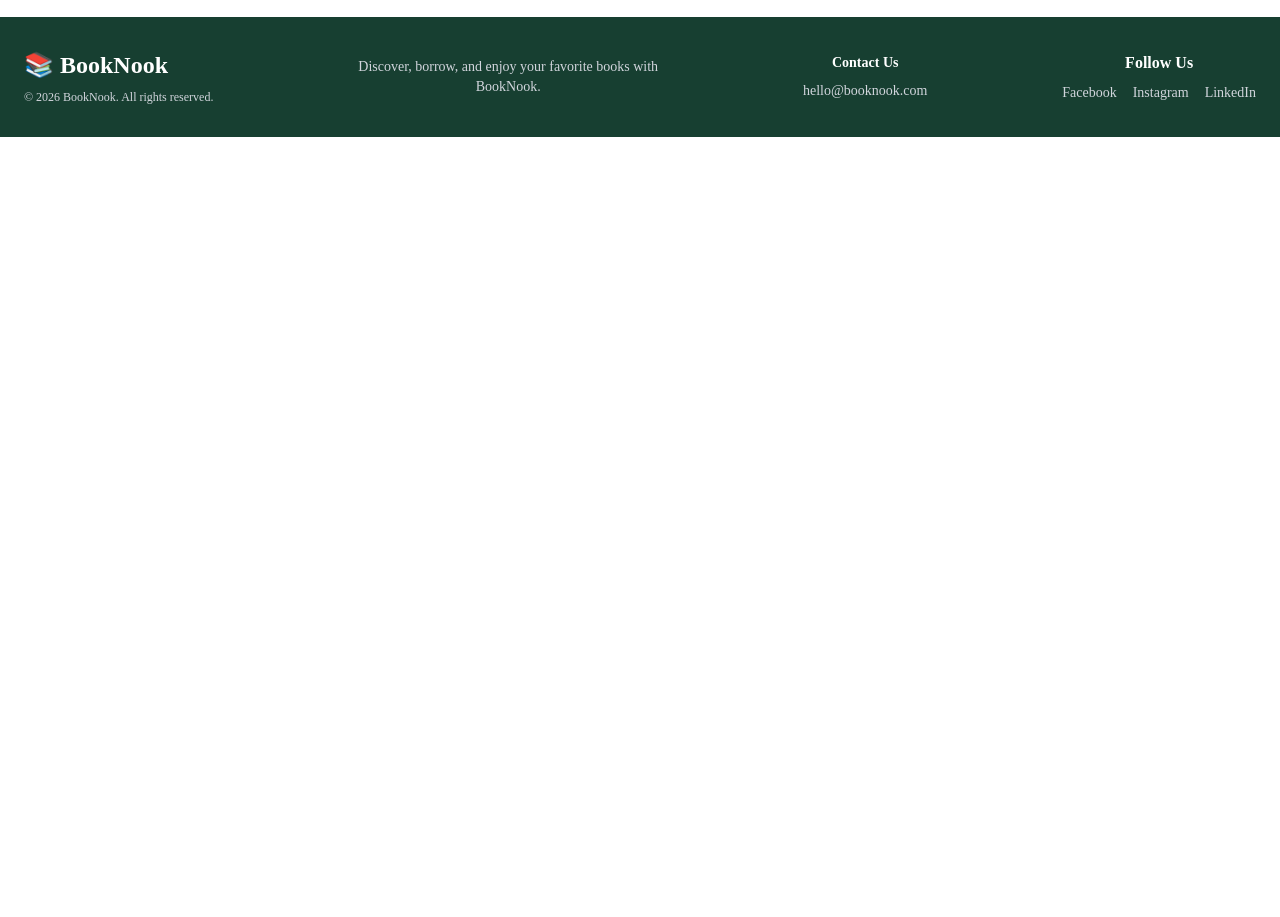
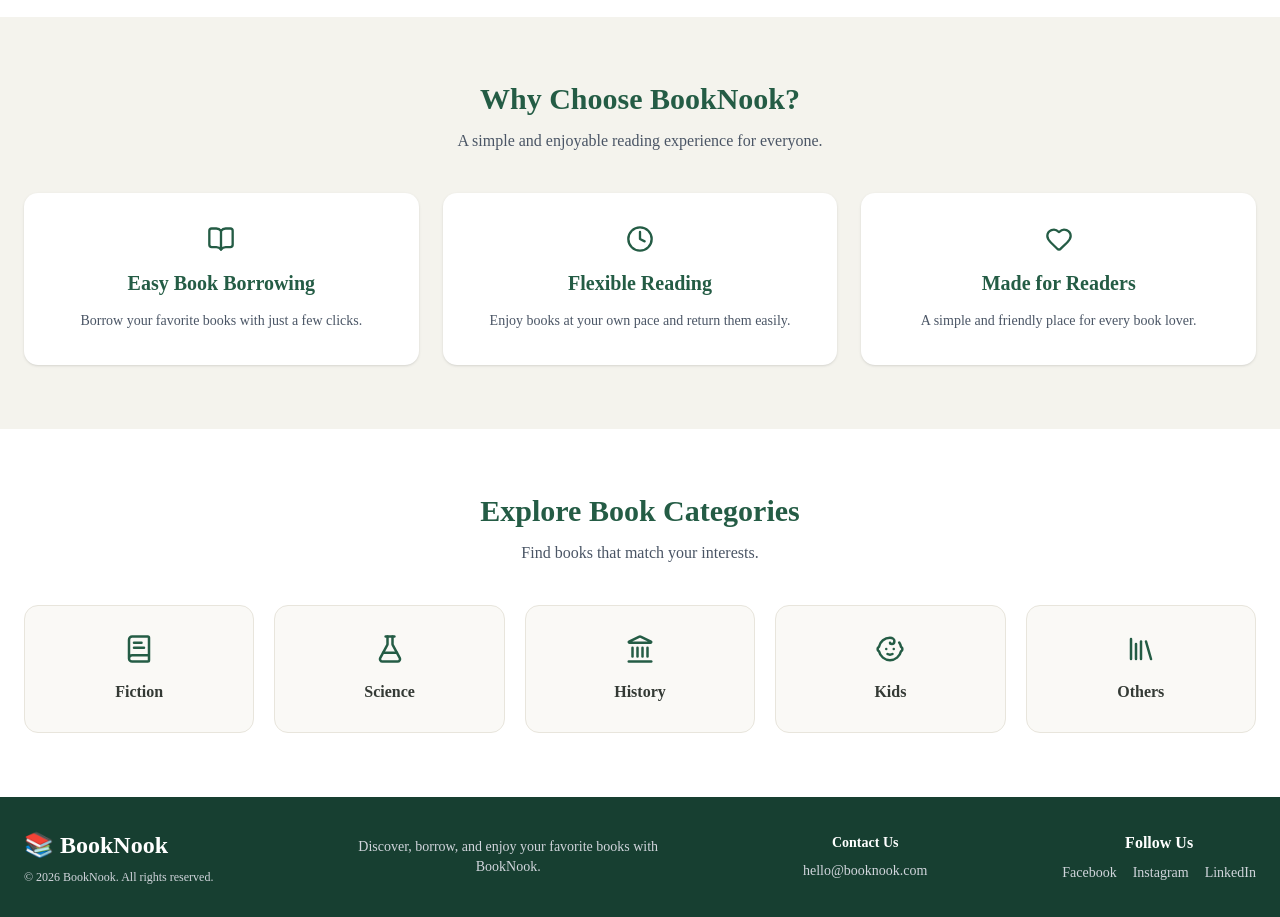
Before and after one commit to sabikunnahar04/assignment-08, a Next.js app: page / in a window 1280 px wide. Shown: the part 620-1537 px from the top of the page. Before the commit the page ends 800 px from the top, so only its background shows below. Built offline with nearby package versions, Linux system fonts and the light colour scheme.

Commit message:
ExtraSection

```diff
--- a/src/app/page.tsx
+++ b/src/app/page.tsx
@@ -1,3 +1,4 @@
+import ExtraSections from "@/components/home/ExtraSections";
 import Hero from "@/components/home/Hero";
 
 
@@ -6,6 +7,7 @@ export default function Home() {
   return (
     <main>
       <Hero/>
+      <ExtraSections/>
     </main>
   );
 }
--- a/src/components/home/ExtraSections.tsx
+++ b/src/components/home/ExtraSections.tsx
@@ -0,0 +1,111 @@
+
+import Link from "next/link";
+import {
+  BookOpen,
+  Clock,
+  Heart,
+  BookText,
+  FlaskConical,
+  Landmark,
+  Baby,
+  Library,
+} from "lucide-react";
+
+const features = [
+  {
+    icon: <BookOpen size={28} />,
+    title: "Easy Book Borrowing",
+    description: "Borrow your favorite books with just a few clicks.",
+  },
+  {
+    icon: <Clock size={28} />,
+    title: "Flexible Reading",
+    description: "Enjoy books at your own pace and return them easily.",
+  },
+  {
+    icon: <Heart size={28} />,
+    title: "Made for Readers",
+    description: "A simple and friendly place for every book lover.",
+  },
+];
+
+const categories = [
+  { name: "Fiction", icon: <BookText size={30} /> },
+  { name: "Science", icon: <FlaskConical size={30} /> },
+  { name: "History", icon: <Landmark size={30} /> },
+  { name: "Kids", icon: <Baby size={30} /> },
+  { name: "Others", icon: <Library size={30} /> },
+];
+
+const ExtraSections = () => {
+  return (
+    <>
+      {/* Why Choose BookNook */}
+      <section className="bg-[#f4f3ed] px-6 py-16">
+        <div className="mx-auto max-w-7xl">
+          <div className="mb-10 text-center">
+            <h2 className="text-3xl font-bold text-[#245c45]">
+              Why Choose BookNook?
+            </h2>
+            <p className="mt-3 text-gray-600">
+              A simple and enjoyable reading experience for everyone.
+            </p>
+          </div>
+
+          <div className="grid gap-6 md:grid-cols-3">
+            {features.map((feature) => (
+              <div
+                key={feature.title}
+                className="rounded-xl bg-white p-8 text-center shadow-sm transition hover:-translate-y-1 hover:shadow-md"
+              >
+                <div className="mb-4 flex justify-center text-[#245c45]">
+                  {feature.icon}
+                </div>
+
+                <h3 className="mb-3 text-xl font-semibold text-[#245c45]">
+                  {feature.title}
+                </h3>
+
+                <p className="text-sm leading-6 text-gray-600">
+                  {feature.description}
+                </p>
+              </div>
+            ))}
+          </div>
+        </div>
+      </section>
+
+      {/* Book Categories */}
+      <section className="bg-white px-6 py-16">
+        <div className="mx-auto max-w-7xl">
+          <div className="mb-10 text-center">
+            <h2 className="text-3xl font-bold text-[#245c45]">
+              Explore Book Categories
+            </h2>
+            <p className="mt-3 text-gray-600">
+              Find books that match your interests.
+            </p>
+          </div>
+
+          <div className="grid grid-cols-2 gap-5 sm:grid-cols-3 lg:grid-cols-5">
+            {categories.map((category) => (
+              <Link
+                key={category.name}
+                href={`/books?category=${category.name}`}
+                className="flex flex-col items-center gap-4 rounded-xl border border-[#e8e5dc] bg-[#faf9f6] p-7 text-center transition hover:-translate-y-1 hover:border-[#245c45] hover:shadow-md"
+              >
+                <div className="text-[#245c45]">{category.icon}</div>
+
+                <h3 className="font-semibold text-[#343a35]">
+                  {category.name}
+                </h3>
+              </Link>
+            ))}
+          </div>
+        </div>
+      </section>
+    </>
+  );
+};
+
+export default ExtraSections;
```
